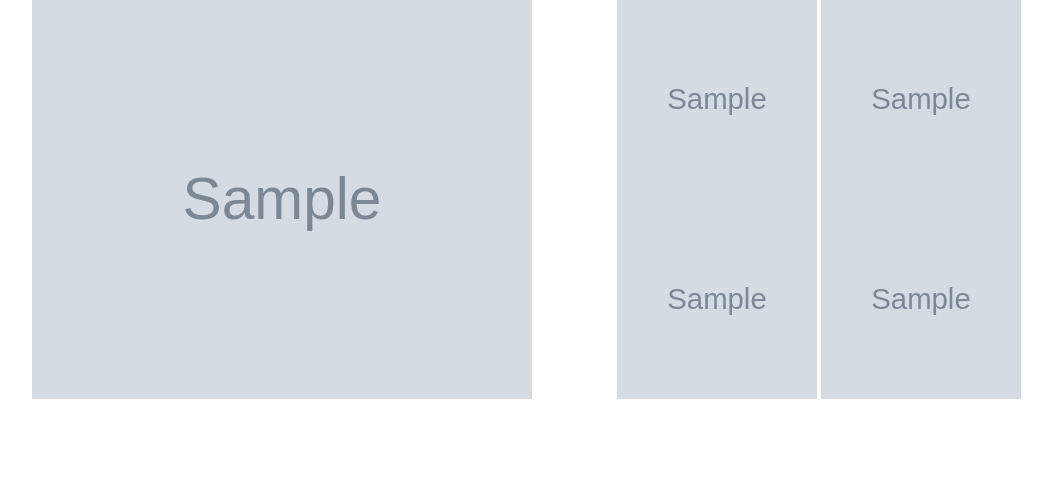
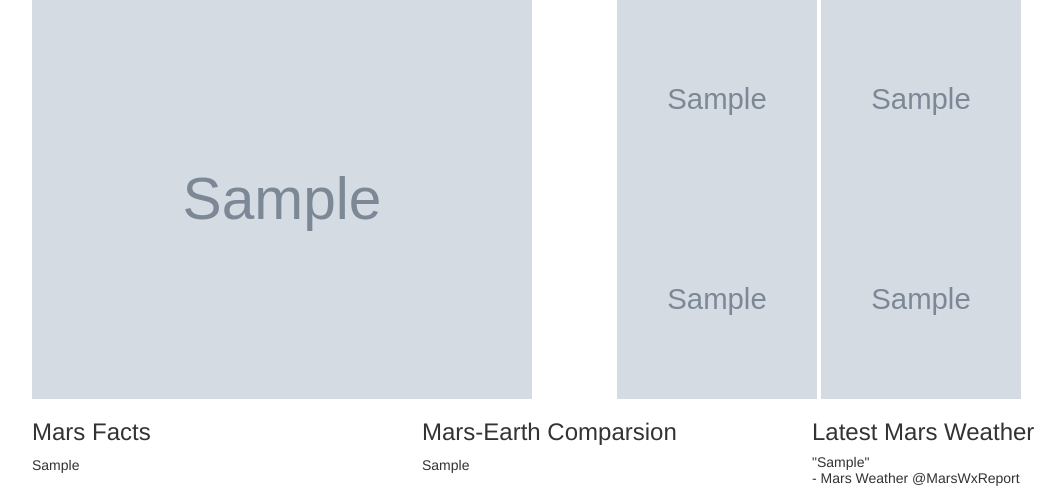
Before and after one commit to chanafin/12-GWHW, a Python web app: template templates/index.html in a window 1280 px wide. Shown: the part 507-1003 px from the top of the page, without its empty margins (38-1101 px from the left). Before the commit the page ends 906 px from the top, so only its background shows below. Run offline with Jinja, Linux system fonts and the light colour scheme; the template is opened without the code that fills it: most values are stand-ins (such as "Sample title", 1, 10 or a date in 2020); grey boxes marked "Sample" are stand-in pictures; some libraries are stand-ins or nearby versions.

Commit message:
Django edits

```diff
--- a/templates/index.html
+++ b/templates/index.html
@@ -40,6 +40,19 @@
         </div>
     </div>
 
+    <div class= "row">
+        <div class= "col-md-4">
+        <h3>Mars Facts</h3>
+        <table> {{mars.Mars_Overview | safe}}</table>
+        </div>
+        <div class= "col-md-4">
+        <h3>Mars-Earth Comparsion</h3>
+        <table> {{mars.Mars_Comparison | safe}}</table>
+        </div>
+        <div class="col-md-4">
+        <h3>Latest Mars Weather</h3>
+        <h5>"{{mars.Mars_Weather}}" <br>- Mars Weather @MarsWxReport</h5>
+        </div>
     </div>
 
   </div>
```
